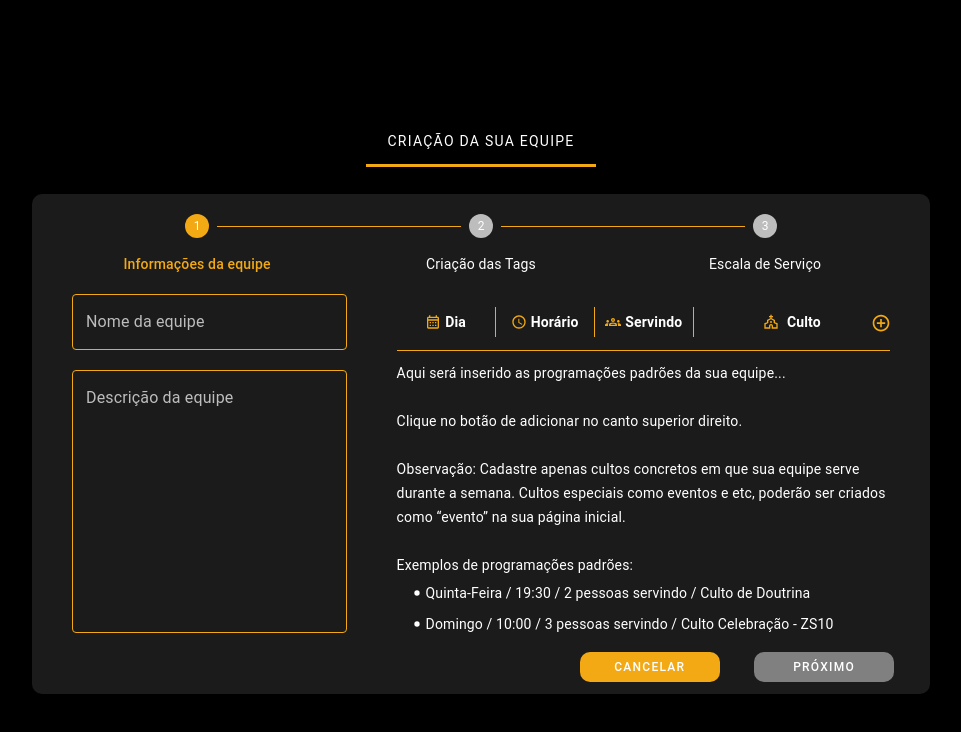
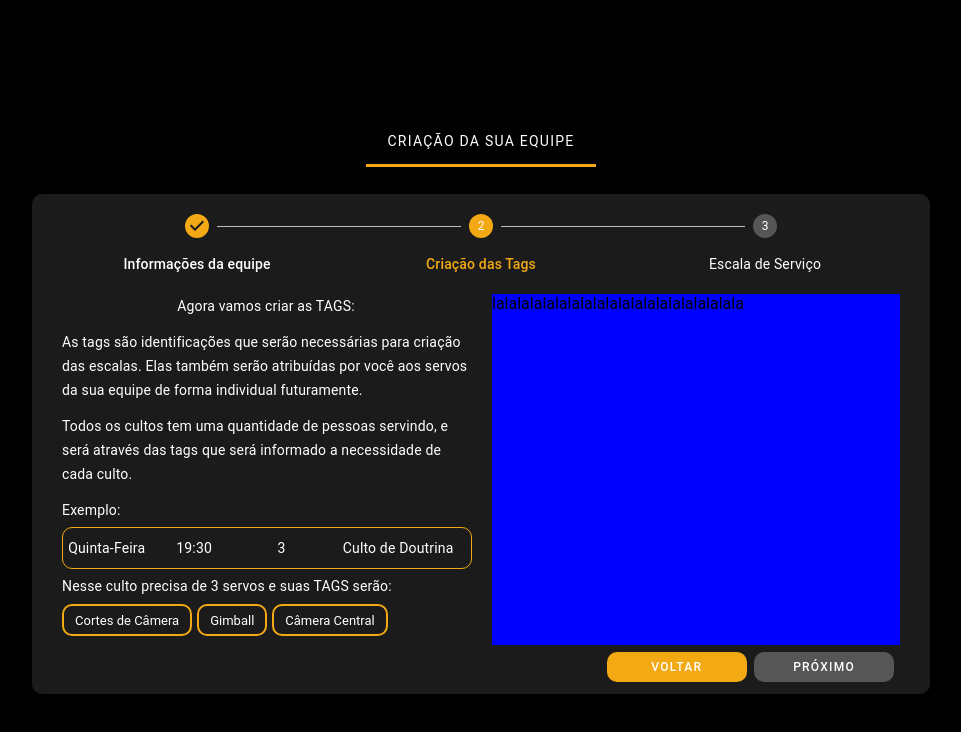
Before and after one commit to SamuelCFelix/Escala-Frontend, a React (Create React App) app: page /primeiroacesso/criarequipe in a window 1280 px wide. Shown: the top 732 px of the page, without its empty margins (159-1120 px from the left). Built offline with nearby package versions, Linux system fonts and the light colour scheme.

Commit message:
criação da box1stepper1 e correção de bugs

```diff
--- a/src/pages/criarEquipe/index.js
+++ b/src/pages/criarEquipe/index.js
@@ -5,6 +5,7 @@ import {
   Box,
   Button,
   ButtonBase,
+  Chip,
   Divider,
   Fade,
   FormControl,
@@ -102,35 +103,23 @@ const styles = {
     mb: "20px",
   },
   step: {
+    "& .MuiStepLabel-label.MuiStepLabel-alternativeLabel": {
+      color: "#ffffff", // text color (next)
+    },
     "& .MuiStepLabel-root .Mui-completed": {
-      color: "#F3A913", // circle color (COMPLETED)
-    },
-    "& .MuiStepConnector-line .Mui-completed": {
-      borderColor: "#F3A913", // line color (COMPLETED)
-    },
-    "& .MuiStepLabel-label.Mui-completed.MuiStepLabel-alternativeLabel": {
-      color: "#ffffff", // Just text label (COMPLETED)
-    },
-    "& .css-z7uhs0-MuiStepConnector-line": {
-      borderColor: "#F3A913", // Color line (COMPLETED)
-    },
-    "& .MuiStepLabel-iconContainer .MuiStepIcon-completed": {
-      fill: "#ffffff", // Cor do ícone de verificação (COMPLETED)
+      color: "#ffffff", // text color (COMPLETED)
     },
     "& .MuiStepLabel-root .Mui-active": {
+      color: "#F3A913", // text color (ACTIVE)
+    },
+    "& .MuiSvgIcon-root.MuiStepIcon-root": {
+      color: "#565656", // circle color (NEXT)
+    },
+    "& .MuiSvgIcon-root.MuiStepIcon-root.Mui-active": {
       color: "#F3A913", // circle color (ACTIVE)
     },
-    "& .MuiStepLabel-label.Mui-active.MuiStepLabel-alternativeLabel": {
-      color: "#F3A913", // Just text label (ACTIVE)
-    },
-    "& .MuiStepLabel-root .Mui-active .MuiStepIcon-text": {
-      fill: "#ffffff", // circle's number (ACTIVE)
-    },
-    "& .MuiStepLabel-label.MuiStepLabel-alternativeLabel": {
-      color: "#ffffff", // Just text label (NEXT)
-    },
-    "& .css-1u4zpwo-MuiSvgIcon-root-MuiStepIcon-root": {
-      color: "#BDBDBD", // circle color (NEXT)
+    "& .MuiSvgIcon-root.MuiStepIcon-root.Mui-completed": {
+      color: "#F3A913", // circle color (ACTIVE)
     },
   },
   boxConteudo: {
@@ -151,7 +140,7 @@ const styles = {
     mb: "5px",
   },
   boxBotoesStepper: {
-    width: "35%",
+    width: "32%",
     height: "100%",
     mr: "4%",
     display: "flex",
@@ -189,7 +178,8 @@ const styles = {
       background: "#FEBC36",
     },
   },
-  boxStepper0: {
+  boxStepperBase: {
+    /* background: "red", */
     display: "flex",
     alignItems: "center",
     justifyContent: "center",
@@ -475,13 +465,43 @@ const styles = {
     alignItems: "center",
     justifyContent: "center",
   },
+  box1Stepper1: {
+    display: "flex",
+    flexDirection: "column",
+    width: "408px",
+    height: "100%",
+    ml: "30px",
+  },
+  box2Stepper1: {
+    background: "blue",
+    display: "flex",
+    flexDirection: "column",
+    width: "408px",
+    height: "100%",
+    maxHeight: "600px",
+    mr: "30px",
+  },
+  boxChipDefault: {
+    display: "flex",
+    width: "100%",
+    height: "44px",
+    alignItems: "center",
+    justifyContent: "start",
+    gap: "5px",
+  },
+  chipDefault: {
+    backgroundColor: "#1B1B1B",
+    border: "2px solid #F3A913",
+    borderRadius: "10px",
+    color: "#ffffff",
+  },
 };
 
 const CriarEquipe = () => {
   const [snackbarOpen, setSnackbarOpen] = useState(false);
   const [snackbarSeverity, setSnackbarSeverity] = useState("");
   const [snackbarMessage, setSnackbarMessage] = useState("");
-  const [activeStep, setActiveStep] = useState(0);
+  const [activeStep, setActiveStep] = useState(1);
   const [openModal, setOpenModal] = useState(false);
   const [openModalEdit, setOpenModalEdit] = useState(false);
   const [openModalDelete, setOpenModalDelete] = useState(false);
@@ -683,7 +703,7 @@ const CriarEquipe = () => {
     {
       label: "Informações da equipe",
       conteudo: [
-        <Box sx={styles.boxStepper0}>
+        <Box sx={styles.boxStepperBase}>
           <Box sx={styles.box1Stepper0}>
             <TextField
               value={nomeEquipe}
@@ -905,11 +925,90 @@ const CriarEquipe = () => {
     },
     {
       label: "Criação das Tags",
-      conteudo: [<Box sx={styles.boxStepper0}></Box>],
+      conteudo: [
+        <Box sx={{ ...styles.boxStepperBase, justifyContent: "space-between" }}>
+          <Box sx={styles.box1Stepper1}>
+            <Typography
+              sx={{
+                ...styles.textoTabelaVazio,
+                display: "flex",
+                alignItems: "center",
+                justifyContent: "center",
+              }}
+            >
+              Agora vamos criar as TAGS:
+            </Typography>
+            <Typography sx={{ ...styles.textoTabelaVazio, mt: "12px" }}>
+              As tags são identificações que serão necessárias para criação das
+              escalas. Elas também serão atribuídas por você aos servos da sua
+              equipe de forma individual futuramente.
+            </Typography>
+            <Typography sx={{ ...styles.textoTabelaVazio, mt: "12px" }}>
+              Todos os cultos tem uma quantidade de pessoas servindo, e será
+              através das tags que será informado a necessidade de cada culto.
+            </Typography>
+            <Typography
+              sx={{ ...styles.textoTabelaVazio, mt: "12px", mb: "5px" }}
+            >
+              Exemplo:
+            </Typography>
+
+            <Box sx={{ ...styles.boxCardCulto, width: "100%" }}>
+              <Box sx={styles.conteudoCardCulto}>
+                <Typography sx={styles.textoTabelaVazio}>
+                  Quinta-Feira
+                </Typography>
+              </Box>
+              <Box sx={styles.conteudoCardCulto}>
+                <Typography sx={styles.textoTabelaVazio}>19:30</Typography>
+              </Box>
+              <Box sx={styles.conteudoCardCulto}>
+                <Typography sx={styles.textoTabelaVazio}>3</Typography>
+              </Box>
+              <Box sx={styles.conteudoCardCulto2}>
+                <Typography
+                  sx={{
+                    ...styles.textoTabelaVazio,
+                    overflow: "hidden",
+                    textOverflow: "ellipsis",
+                    whiteSpace: "nowrap",
+                  }}
+                >
+                  Culto de Doutrina
+                </Typography>
+              </Box>
+            </Box>
+
+            <Typography sx={{ ...styles.textoTabelaVazio, mt: "5px" }}>
+              Nesse culto precisa de 3 servos e suas TAGS serão:
+            </Typography>
+            <Box sx={styles.boxChipDefault}>
+              <Chip
+                label="Cortes de Câmera"
+                variant="outlined"
+                sx={styles.chipDefault}
+              />
+              <Chip
+                label="Gimball"
+                variant="outlined"
+                sx={styles.chipDefault}
+              />
+              <Chip
+                label="Câmera Central"
+                variant="outlined"
+                sx={styles.chipDefault}
+              />
+            </Box>
+          </Box>
+          <Box sx={styles.box2Stepper1}>
+            {"lalalalalalalalalalalalalalalalalalalala"}
+          </Box>
+        </Box>,
+      ],
     },
     {
       label: "Escala de Serviço",
-      conteudo: [<Box sx={styles.boxStepper0}></Box>],
+      conteudo: [<Box sx={styles.boxStepperBase}></Box>],
     },
   ];
 
@@ -951,7 +1050,7 @@ const CriarEquipe = () => {
               sx={{
                 ...styles.botaoDefault,
                 "&.MuiButtonBase-root.MuiButton-root.Mui-disabled": {
-                  background: "gray",
+                  background: "#565656",
                   color: "#ffffff",
                 },
               }}
@@ -1304,7 +1403,7 @@ const CriarEquipe = () => {
                       sx={{
                         ...styles.botaoDefaultModal,
                         "&.MuiButtonBase-root.MuiButton-root.Mui-disabled": {
-                          background: "gray",
+                          background: "#565656",
                           color: "#ffffff",
                         },
                       }}
@@ -1321,7 +1420,7 @@ const CriarEquipe = () => {
                       sx={{
                         ...styles.botaoDefaultModal,
                         "&.MuiButtonBase-root.MuiButton-root.Mui-disabled": {
-                          background: "gray",
+                          background: "#565656",
                           color: "#ffffff",
                         },
                       }}
```
Also changed, not shown: src/App.js (+18 -0 lines).
